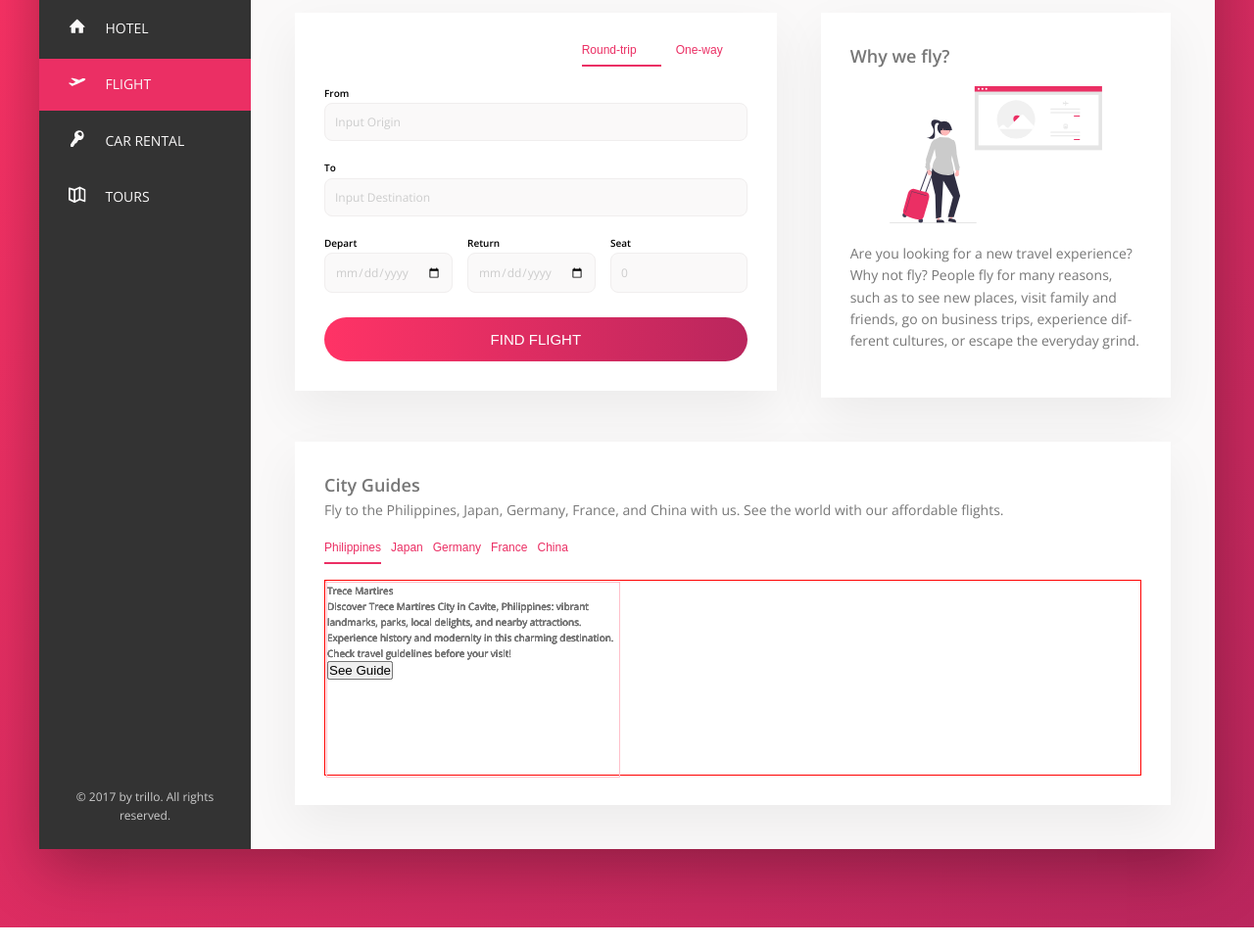
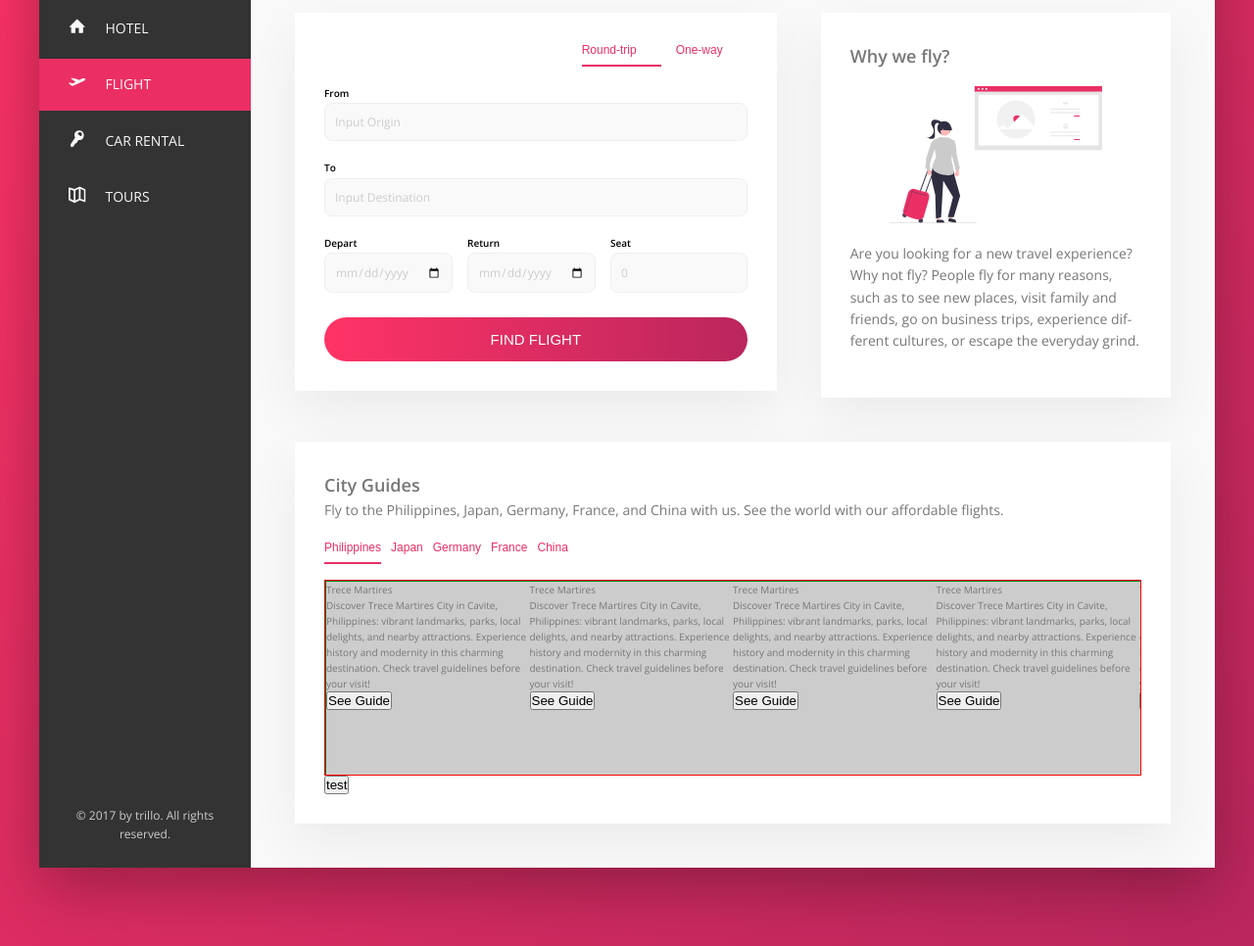
Before and after one commit to pauliversonc/trillo, a website: page pages/flight.html in a window 1280 px wide. Shown: the part 182-1148 px from the top of the page at 98% size. Drawn offline with nearby package versions, Linux system fonts and the light colour scheme.

Commit message:
Add: functionoality in flight carousel

```diff
--- a/js/flight.js
+++ b/js/flight.js
@@ -112,3 +112,37 @@ bookHeader.addEventListener('click', function(e) {
   if(btn.dataset.trip === 'tripa') returnDate.classList.add('hide');
   if(btn.dataset.trip === 'tripb') returnDate.classList.remove('hide');
 })
+
+
+
+// try right
+const atry = document.querySelector('.btntry');
+const carousel = document.querySelector('.carousel');
+const carouselContent = document.querySelector('.carousel__width');
+atry.addEventListener('click', function(e){
+  const firstCard = document.querySelectorAll('.carousel__item')[0];
+  // carousel.scrollLeft += firstCard.clientWidth;
+  carousel.scrollTo({
+    left: carousel.scrollLeft + firstCard.clientWidth,
+    behavior: 'smooth' // Enable smooth scrolling behavior
+  });
+
+})
+
+
+const setItemWidth = function(item = 4) {
+  const carouselWidth = document.querySelector('.carousel__width');
+  const dynamicItemWidth = (carouselWidth.clientWidth / item) * .1;
+  const items = document.querySelectorAll('.carousel__item');
+
+  items.forEach((item) => {
+    item.style.width = `${dynamicItemWidth}rem`;
+  })
+
+  console.log('test')
+
+
+
+}
+
+setItemWidth();
--- a/pages/flight.html
+++ b/pages/flight.html
@@ -330,8 +330,13 @@
                                     </figcaption>
                                 </figure>
 
+
+
                             </div>
+
+
                         </div>
+                        <button class="btntry">test</button>
 
                     </div>
 
--- a/sass/components/_carousel.scss
+++ b/sass/components/_carousel.scss
@@ -2,10 +2,13 @@
   min-height: 20rem; // 200px
   border: 1px solid red;
   position: relative;
-    // overflow-x: hidden;
+  overflow: hidden;
+
 
   &__width {
-    border: 1px solid pink;
+    position: absolute;
+
+    border: 1px solid green;
     position: absolute;
     top: 0;
     left: 0;
@@ -14,13 +17,17 @@
     display: flex;
     align-items: start;
     justify-content: start;
+
+    // display: grid;
+    // grid-template-columns: 1fr 1fr 1fr 1fr;
+
+    transition: 0.4s ease-in-out;
   }
 
 
   &__item{
-    border: 1px solid pink;
-    position: absolute;
-    width: 30rem;
+    background-color: #ccc;
+    // width: 33.33%;
     height: 20rem;
   }
 
```
Also changed, not shown: css/style.css.
